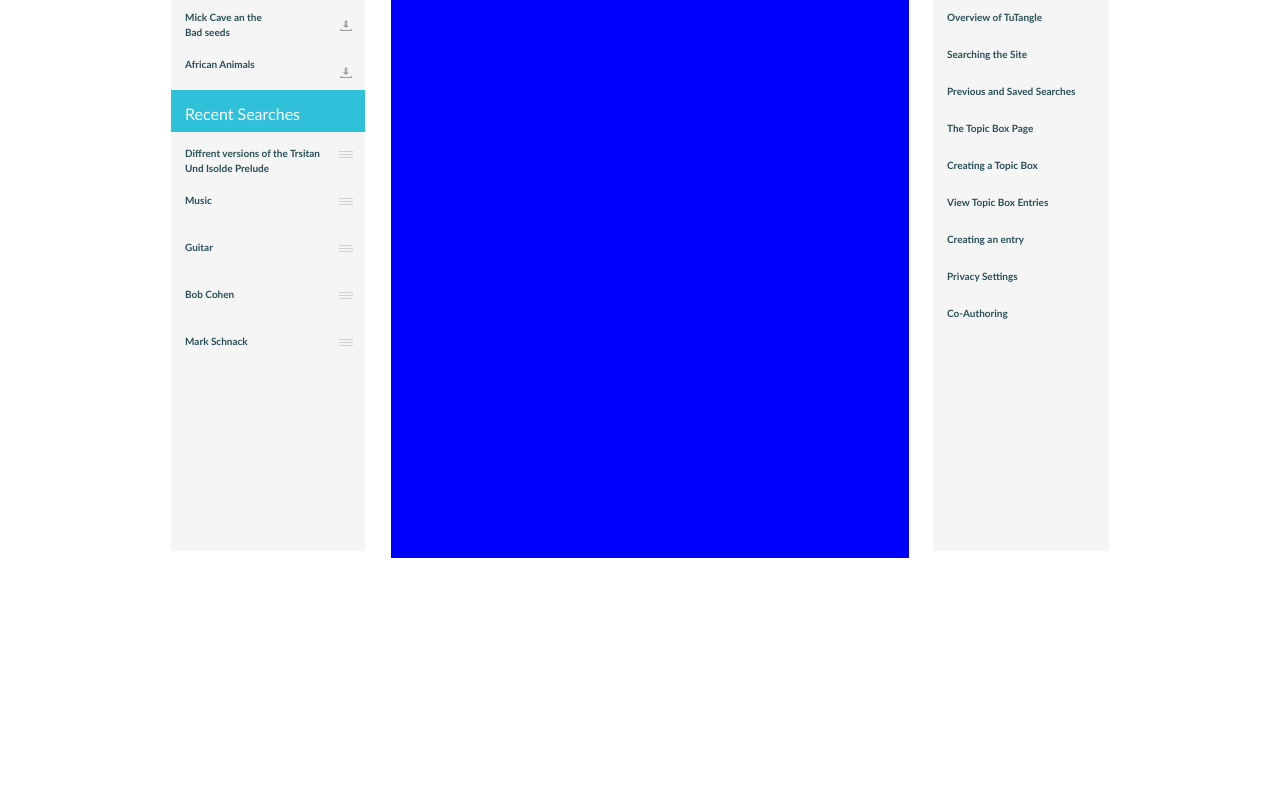
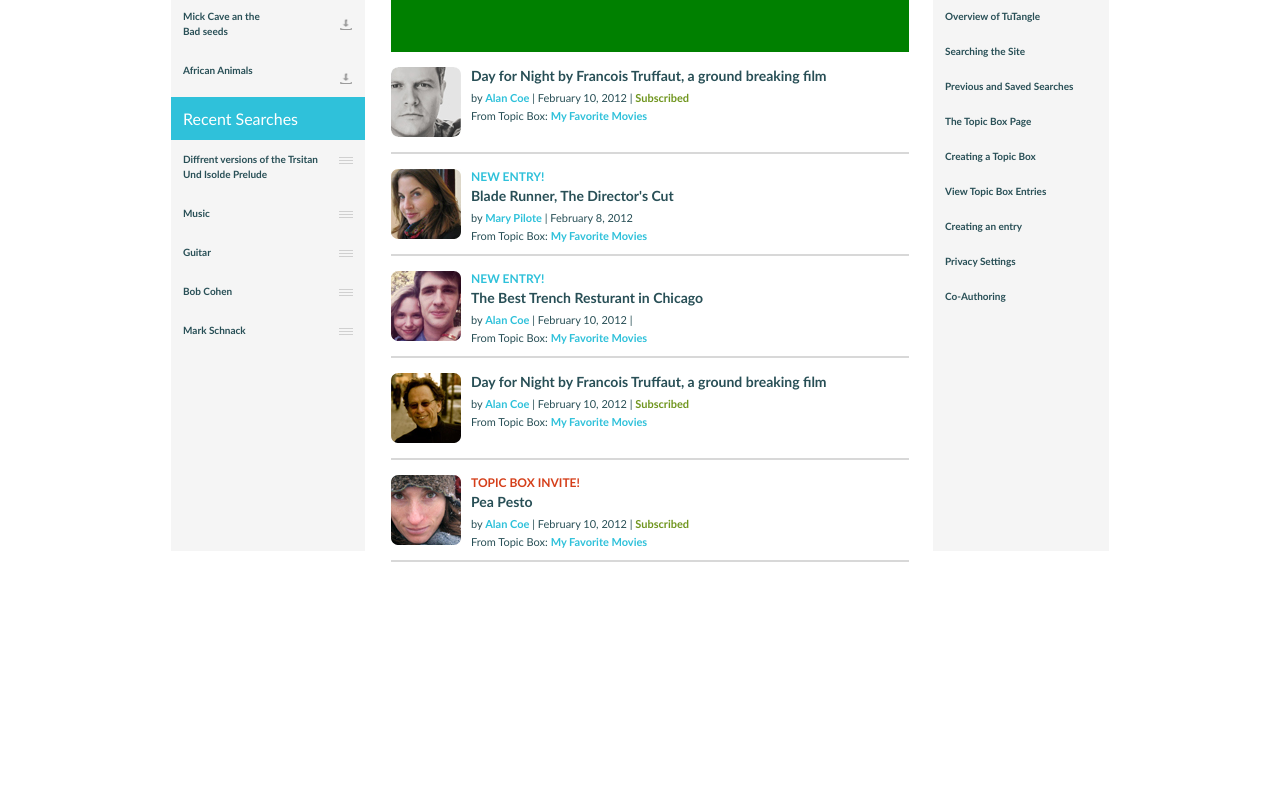
Before and after one commit to sajagshrestha/design-assignment-1, a plain HTML site: page index.html in a window 1280 px wide. Shown: the part 201-992 px from the top of the page. Drawn offline with Linux system fonts and the light colour scheme.

Commit message:
feed body completed

```diff
--- a/css/layout.css
+++ b/css/layout.css
@@ -51,3 +51,8 @@
 .items img {
 	float: right;
 }
+/* entry */
+.profile-img,
+.entry {
+	float: left;
+}
--- a/css/style.css
+++ b/css/style.css
@@ -120,12 +120,10 @@ nav {
 	background-color: #f5f5f5;
 }
 .tabs {
-	height: 28px;
-	padding: 14px 12px 0 14px;
+	padding: 12px;
 	display: block;
 }
 .items {
-	padding-bottom: 5px;
 	line-height: 15px;
 }
 .items:hover {
@@ -154,12 +152,6 @@ nav {
 	background-color: #2fc1da;
 	color: #fff;
 }
-.center-feed {
-	margin: 0 0 0 26px;
-	width: 518px;
-	height: 100%;
-	background-color: blue;
-}
 .right-feed {
 	width: 176px;
 	height: 597px;
@@ -180,3 +172,66 @@ nav {
 .right-feed {
 	background-color: #f5f5f5;
 }
+
+.center-feed {
+	margin: 0 0 0 26px;
+	width: 518px;
+	height: 100%;
+}
+.feed-title-section {
+	height: 33px;
+	margin-bottom: 10px;
+}
+.feed-title-section h1 {
+	margin-top: -10px;
+	font-size: 32px;
+	font-weight: normal;
+}
+.feed-menu-section {
+	height: 65px;
+	background-color: green;
+}
+.feed-body-section {
+	height: 507px;
+}
+.entries {
+	height: 70px;
+	padding: 15px 0px;
+	border-bottom: 2px solid #d8d8d8;
+}
+.profile-img {
+	height: 70px;
+	width: 70px;
+	margin-right: 10px;
+}
+.entry h1 {
+	text-transform: uppercase;
+	font-size: 12px;
+	margin-bottom: 3px;
+}
+.entry-title p {
+	font-size: 14px;
+	font-weight: bold;
+	margin-bottom: 7px;
+}
+.entry-info,
+.topic-box-info {
+	font-size: 11px;
+}
+.entry-info {
+	margin-bottom: 5px;
+}
+.blue-highlight,
+.green-highlight,
+.red-highlight {
+	font-weight: bold;
+}
+.blue-highlight {
+	color: #2fc1da;
+}
+.green-highlight {
+	color: #70961f;
+}
+.red-highlight {
+	color: #d53f1a;
+}
--- a/index.html
+++ b/index.html
@@ -167,7 +167,151 @@
 						</a>
 					</section>
 				</div>
-				<div class="center-feed"></div>
+				<div class="center-feed">
+					<div class="feed-title-section">
+						<h1>Entries</h1>
+					</div>
+					<div class="feed-menu-section"></div>
+					<div class="feed-body-section">
+						<div class="entries clear">
+							<img
+								src="images/p1.png"
+								alt="profile"
+								class="profile-img"
+							/>
+							<div class="entry">
+								<div class="entry-title">
+									<p>
+										Day for Night by Francois Truffaut, a
+										ground breaking film
+									</p>
+								</div>
+								<div class="entry-info">
+									by
+									<span class="blue-highlight">Alan Coe</span>
+									| February 10, 2012 |
+									<span class="green-highlight"
+										>Subscribed</span
+									>
+								</div>
+								<div class="topic-box-info">
+									From Topic Box:
+									<span class="blue-highlight">
+										My Favorite Movies
+									</span>
+								</div>
+							</div>
+						</div>
+						<div class="entries clear">
+							<img
+								src="images/p2.png"
+								alt="profile"
+								class="profile-img"
+							/>
+							<div class="entry">
+								<div class="entry-title">
+									<h1 class="blue-highlight">New Entry!</h1>
+									<p>Blade Runner, The Director's Cut</p>
+								</div>
+								<div class="entry-info">
+									by
+									<span class="blue-highlight"
+										>Mary Pilote</span
+									>
+									| February 8, 2012
+								</div>
+								<div class="topic-box-info">
+									From Topic Box:
+									<span class="blue-highlight">
+										My Favorite Movies
+									</span>
+								</div>
+							</div>
+						</div>
+						<div class="entries clear">
+							<img
+								src="images/p3.png"
+								alt="profile"
+								class="profile-img"
+							/>
+							<div class="entry">
+								<div class="entry-title">
+									<h1 class="blue-highlight">New Entry!</h1>
+									<p>The Best Trench Resturant in Chicago</p>
+								</div>
+								<div class="entry-info">
+									by
+									<span class="blue-highlight">Alan Coe</span>
+									| February 10, 2012 |
+								</div>
+								<div class="topic-box-info">
+									From Topic Box:
+									<span class="blue-highlight">
+										My Favorite Movies
+									</span>
+								</div>
+							</div>
+						</div>
+						<div class="entries clear">
+							<img
+								src="images/p4.png"
+								alt="profile"
+								class="profile-img"
+							/>
+							<div class="entry">
+								<div class="entry-title">
+									<p>
+										Day for Night by Francois Truffaut, a
+										ground breaking film
+									</p>
+								</div>
+								<div class="entry-info">
+									by
+									<span class="blue-highlight">Alan Coe</span>
+									| February 10, 2012 |
+									<span class="green-highlight"
+										>Subscribed</span
+									>
+								</div>
+								<div class="topic-box-info">
+									From Topic Box:
+									<span class="blue-highlight">
+										My Favorite Movies
+									</span>
+								</div>
+							</div>
+						</div>
+						<div class="entries clear">
+							<img
+								src="images/p5.png"
+								alt="profile"
+								class="profile-img"
+							/>
+							<div class="entry">
+								<div class="entry-title">
+									<h1 class="red-highlight">
+										Topic Box Invite!
+									</h1>
+									<p>Pea Pesto</p>
+								</div>
+								<div class="entry-info">
+									by
+									<span class="blue-highlight">Alan Coe</span>
+									| February 10, 2012 |
+									<span class="green-highlight"
+										>Subscribed</span
+									>
+								</div>
+								<div class="topic-box-info">
+									From Topic Box:
+									<span class="blue-highlight">
+										My Favorite Movies
+									</span>
+								</div>
+							</div>
+						</div>
+					</div>
+				</div>
 				<div class="right-feed">
 					<div class="title tabs">Recent Searches</div>
 					<a href="#" class="items tabs clear"
```
Also changed, not shown: images/p1.png (added), images/p2.png (added), images/p3.png (added), images/p4.png (added), images/p5.png (added).
